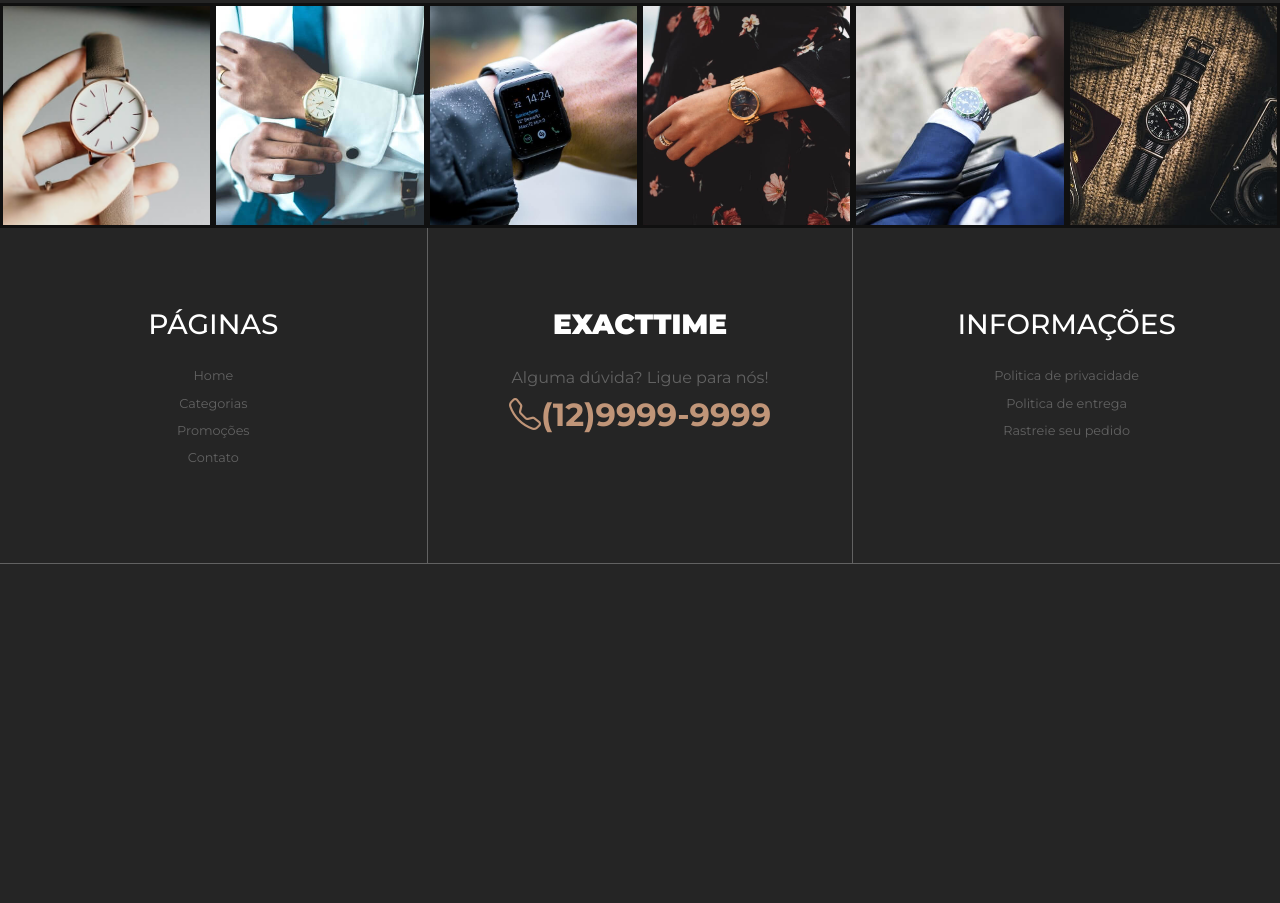
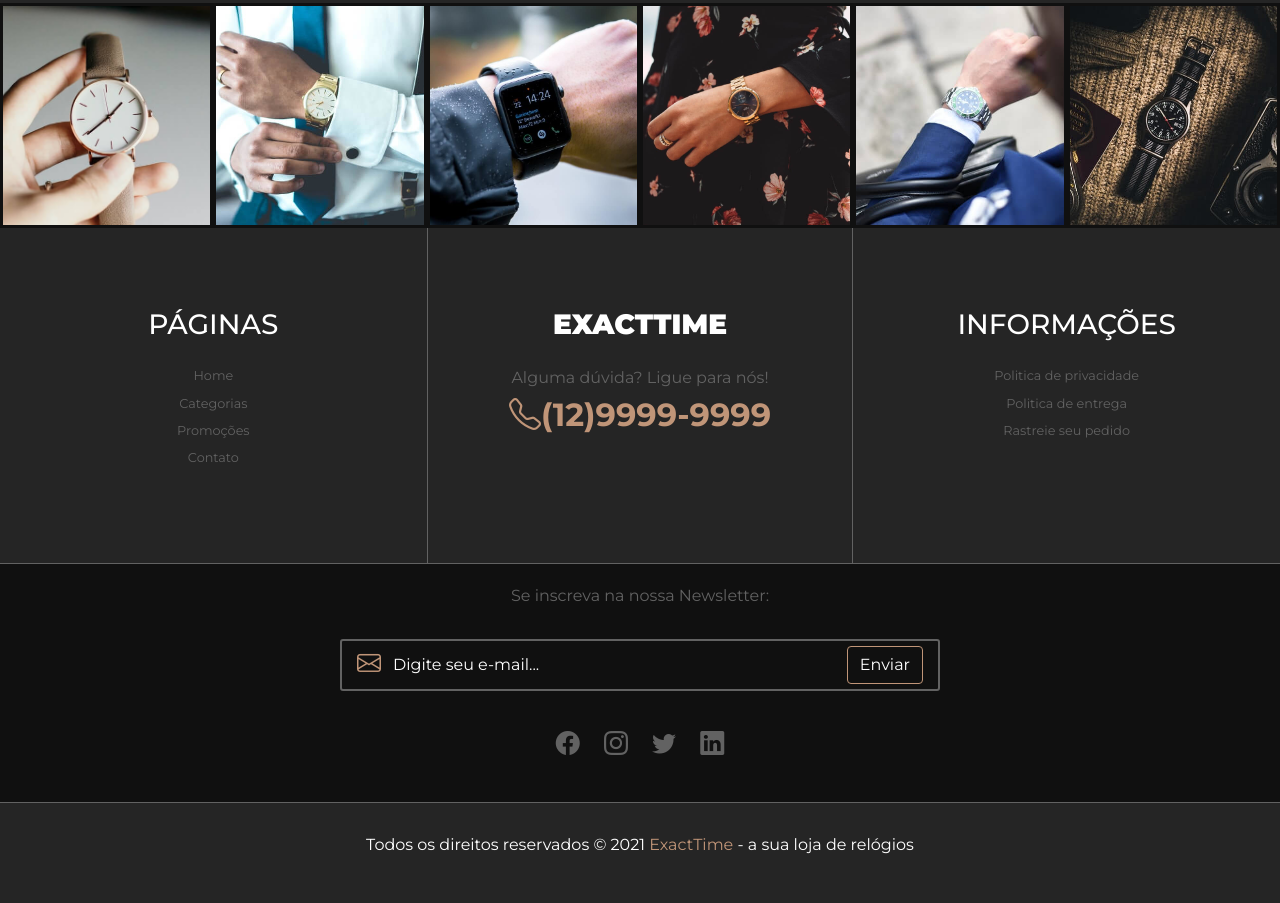
Before and after one commit to IsaiasSantanaDosSantos/ExactTime_watch_store-exercise, a plain HTML site: page index.html in a window 1280 px wide. Shown: the part 3442-4345 px from the top of the page. Before the commit the page ends 4006 px from the top, so only its background shows below. Drawn offline with nearby package versions, Linux system fonts and the light colour scheme.

Commit message:
Finalização da Home e sua estilização

```diff
--- a/css/style.css
+++ b/css/style.css
@@ -96,35 +96,41 @@ body {
     }
 }
 
-#search-form {
+#search-form,
+#news-form {
     width: 100%;
     margin: 2em 0;
 }
 
 @media (min-width: 768px) {
-    #search-form {
+    #search-form,
+    #news-form {
         width: 50%;
         margin: 0;
     }
 }
 
-#search-form {
+#search-form,
+#news-form {
     border: 2px solid #626262;
     border-radius: 3px;
     padding: 5px 15px;
 }
 
-#search-form input{
+#search-form input,
+#news-form input{
     background-color: transparent;
     border: none;
     color: #fff;
 }
 
-#search-form input:focus {
+#search-form input:focus,
+#news-form input:focus {
     box-shadow: none;
 }
 
-#search-form input::placeholder {
+#search-form input::placeholder,
+#news-form input::placeholder {
     color: #fff;
 }
 
@@ -445,3 +451,44 @@ body {
     font-size: 2em;
     margin-top: -15px;
 }
+
+/*NEWS LETTER*/
+#newsletter-container {
+    border-bottom: 1px solid #626262;
+    text-align: center;
+    padding: 20px;
+}
+
+#news-form {
+    max-width: 600px;
+    margin: 15px auto;
+}
+
+#news-form  i {
+    font-size: 1.5em;
+}
+
+#news-form .btn {
+    color: #fff;
+}
+
+#social-container {
+    margin: 20px auto;
+}
+
+#social-container i {
+    font-size: 1.5em;
+    margin: 10px;
+    color: #626262;
+    transition: .3s;
+}
+
+#social-container i:hover {
+    color: #C09578;
+}
+
+/*Copy Container*/
+#copy-container {
+    text-align: center;
+    padding: 30px;
+}
--- a/index.html
+++ b/index.html
@@ -341,6 +341,27 @@
                 </div>
             </div>
         </div>
+        <div class="container-fluid dark-bg-color" id="newsletter-container">
+            <div class="col-12">
+                <div class="row">
+                    <p class="secondary-color">Se inscreva na nossa Newsletter:</p>
+                    <form class="d-flex" id="news-form">
+                        <i class="bi bi-envelope primary-color"></i>
+                        <input type="email" class="form-control me-2" placeholder="Digite seu e-mail...">
+                        <button  type="submit" class="btn secondary-bg-color">Enviar</button>
+                    </form>
+                </div>
+            </div>
+            <div class="col-12" id="social-container">
+                <a href="#"><i class="bi bi-facebook"></i></a>
+                <a href="#"><i class="bi bi-instagram"></i></a>
+                <a href="#"><i class="bi bi-twitter"></i></a>
+                <a href="#"><i class="bi bi-linkedin"></i></a>
+            </div>
+        </div>
+        <div class="container" id="copy-container">
+            <p>Todos os direitos reservados &copy; 2021 <span class="primary-color">ExactTime</span> - a sua loja de relógios</p>
+        </div>
     </footer>
 </body>
 </html>
```
